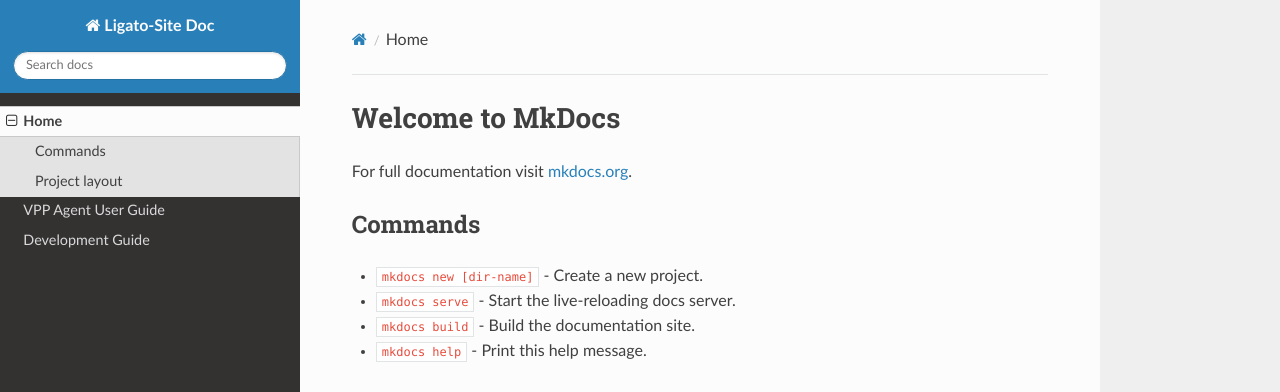
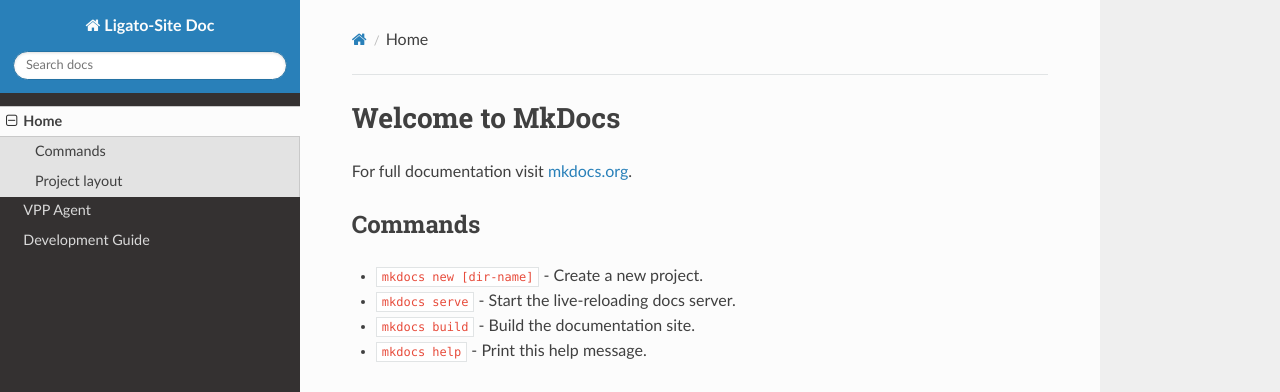
Before and after one commit to chrismetz09/ligato-docs, an MkDocs documentation site: the page built from docs/index.md, in a window 1280 px wide. Shown: the top 392 px of the page. Built offline with MkDocs 1.6.1, drawn with Linux system fonts in a browser that asks for light colours; nearby versions of some CDN libraries; old or Windows-style settings are respelled for this version of MkDocs.

Commit message:
Update mkdocs.yml

```diff
--- a/mkdocs.yml
+++ b/mkdocs.yml
@@ -4,5 +4,5 @@ theme: readthedocs
 
 pages:
     - Home: index.md
-    - VPP Agent User Guide: user-guide/User-Guide.md
+    - VPP Agent: user-guide/User-Guide.md
     - Development Guide: development-guide/Development-Guide.md
```
